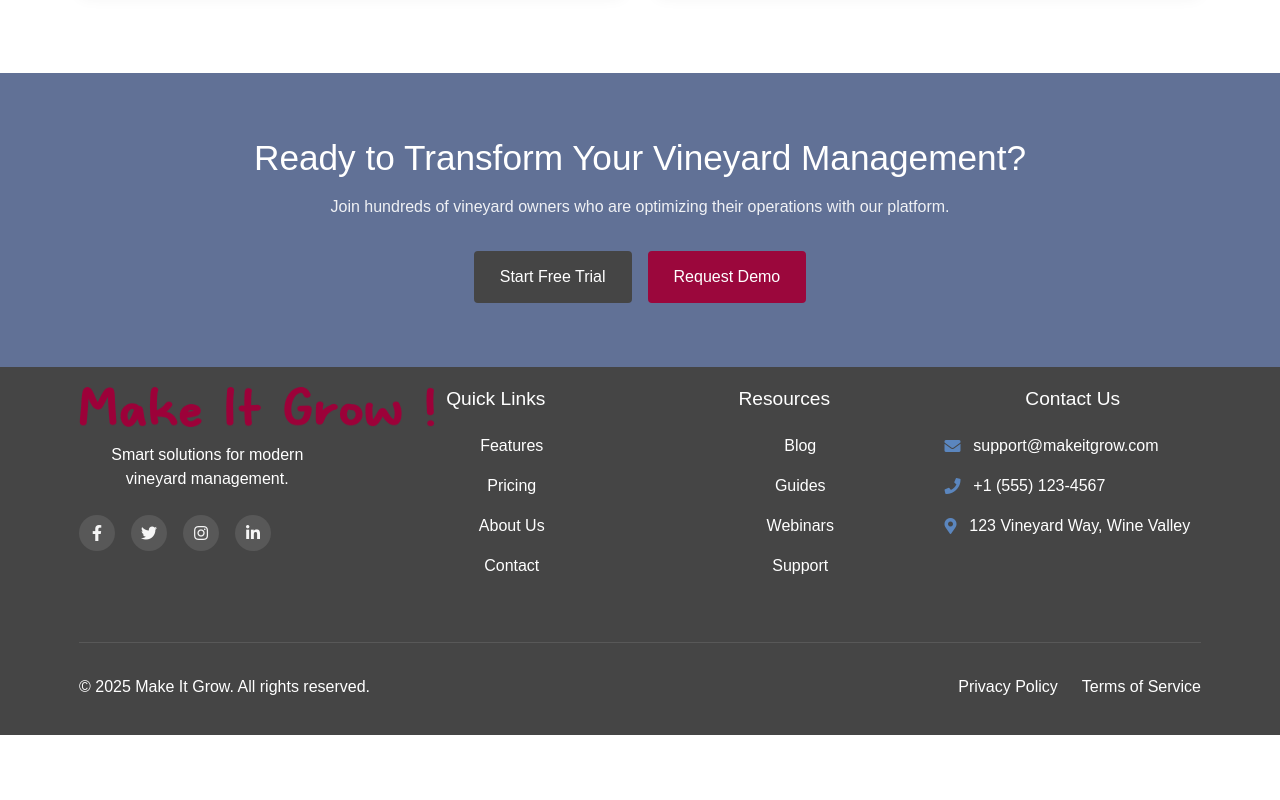
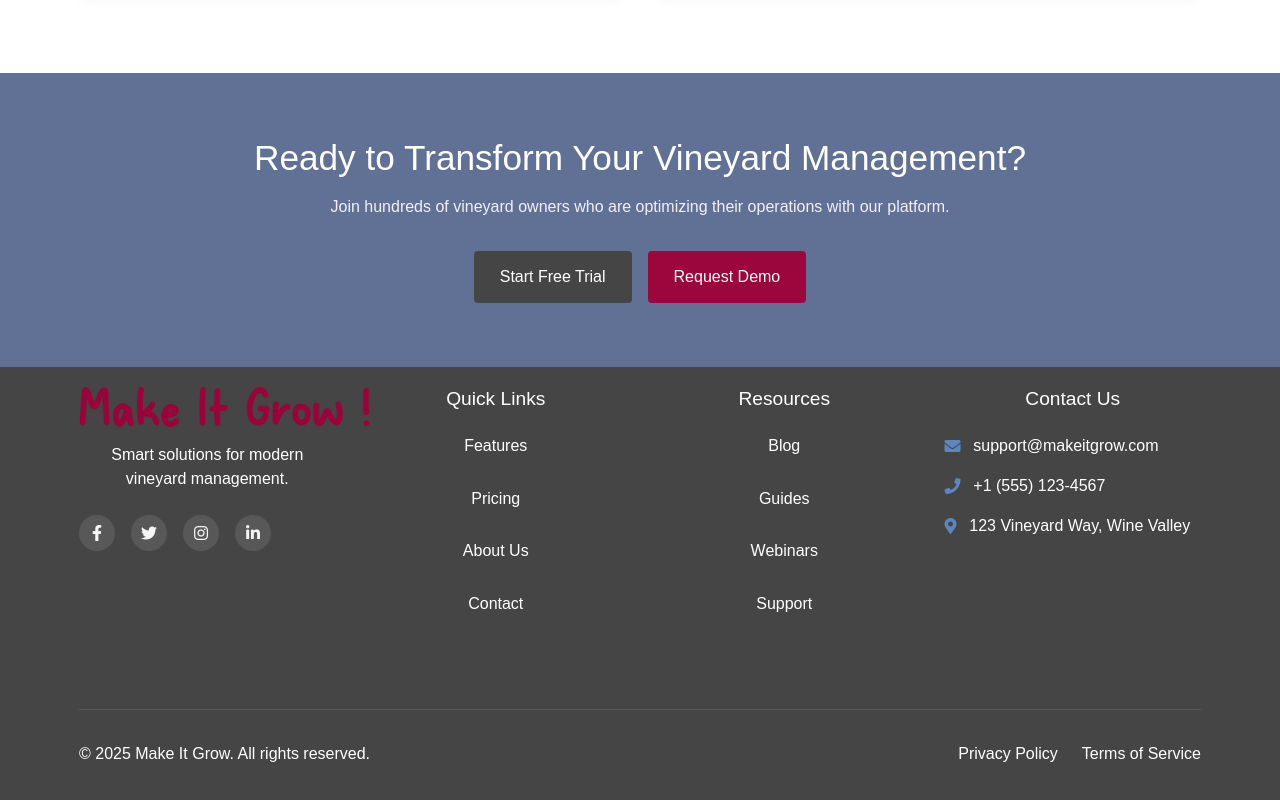
Before and after one commit to Damien38340-dev/viticulture-frontend, an Angular app: page / in a window 1280 px wide. Shown: the part 2439-3239 px from the top of the page. Before the commit the page ends 3174 px from the top, so only its background shows below. Built offline with nearby package versions, Linux system fonts and the light colour scheme.

Commit message:
fetch all weather data when clicking on button seeAllData instead of refreshing the page first and css styles for homepage

```diff
--- a/src/app/pages/home/home.component.css
+++ b/src/app/pages/home/home.component.css
@@ -235,7 +235,9 @@ section {
 }
 
 .footer-logo {
-  height: 40px;
+  height: auto;
+  width: auto;
+  max-height: 40px;
   margin-bottom: 1rem;
 }
 
@@ -263,6 +265,14 @@ section {
   transform: translateY(-3px);
 }
 
+.footer-links {
+  display: flex;
+  flex-direction: column;
+  align-items: center;
+  text-align: center;
+
+}
+
 .footer-links h4, .footer-contact h4 {
   color: white;
   margin-bottom: 1.5rem;
@@ -283,6 +293,12 @@ section {
 
 .footer-links a:hover {
   color: var(--primary-hover);
+}
+
+.footer-links ul {
+  display: flex;
+  flex-direction: column;
+  padding-left: 0;
 }
 
 .footer-contact p {
@@ -323,6 +339,10 @@ section {
 }
 
 @media (max-width: 768px) {
+
+  .footer-logo {
+    max-height: 30px;
+  }
 
   .hero-subtitle {
     font-size: 1.2rem;
--- a/src/app/pages/weather/weather.component.ts
+++ b/src/app/pages/weather/weather.component.ts
@@ -163,6 +163,10 @@ export class WeatherComponent implements OnInit {
 
   toggleAllWeatherData() {
     this.showAllData = !this.showAllData;
+
+    if(this.showAllData){
+      this.fetchAllWeather();
+    }
   }
 
   selectWeatherData(weather: Weather): void {
--- a/src/styles.css
+++ b/src/styles.css
@@ -238,7 +238,6 @@ body {
   font-weight: 500;
   color: var(--primary);
 }
-
 
 .btn {
   display: inline-block;
```
